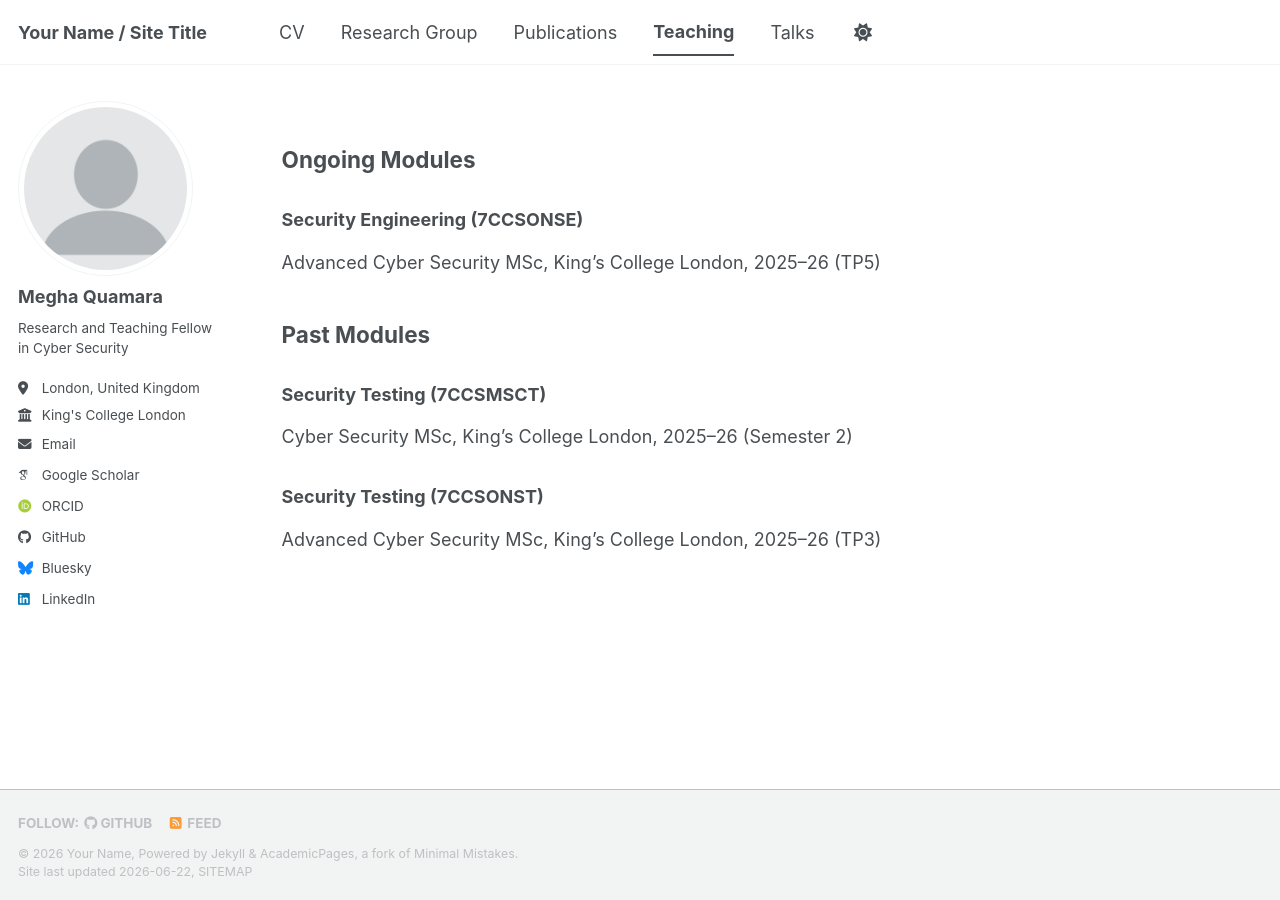
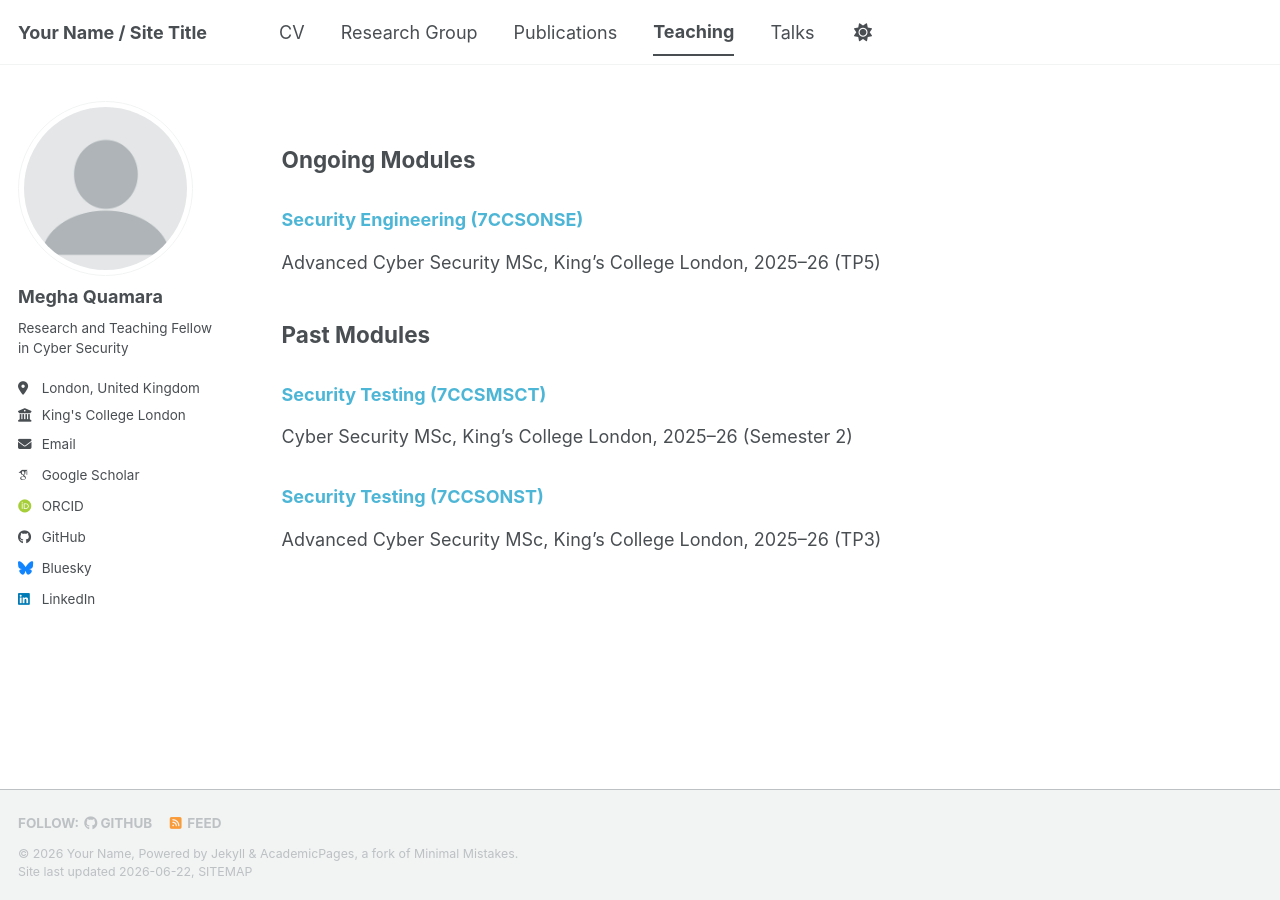
Before and after one commit to meghaquamara/personal-website, a Jekyll site: the page built from _pages/teaching.md, in a window 1280 px wide. Built offline with Jekyll 4.4.1, drawn with Linux system fonts in a browser that asks for light colours; some web fonts are replaced; a script bundle is joined from its source files by our own code; library files that are not in the unit come from our copies.

Commit message:
Update main.scss

```diff
--- a/assets/css/main.scss
+++ b/assets/css/main.scss
@@ -57,6 +57,8 @@
     padding-bottom: 0 !important;
 }
 
-.page__content h3 {
+.teaching-course,
+.teaching-course a,
+.page__content .teaching-course {
     color: #4DB6D6 !important;
 }
```
